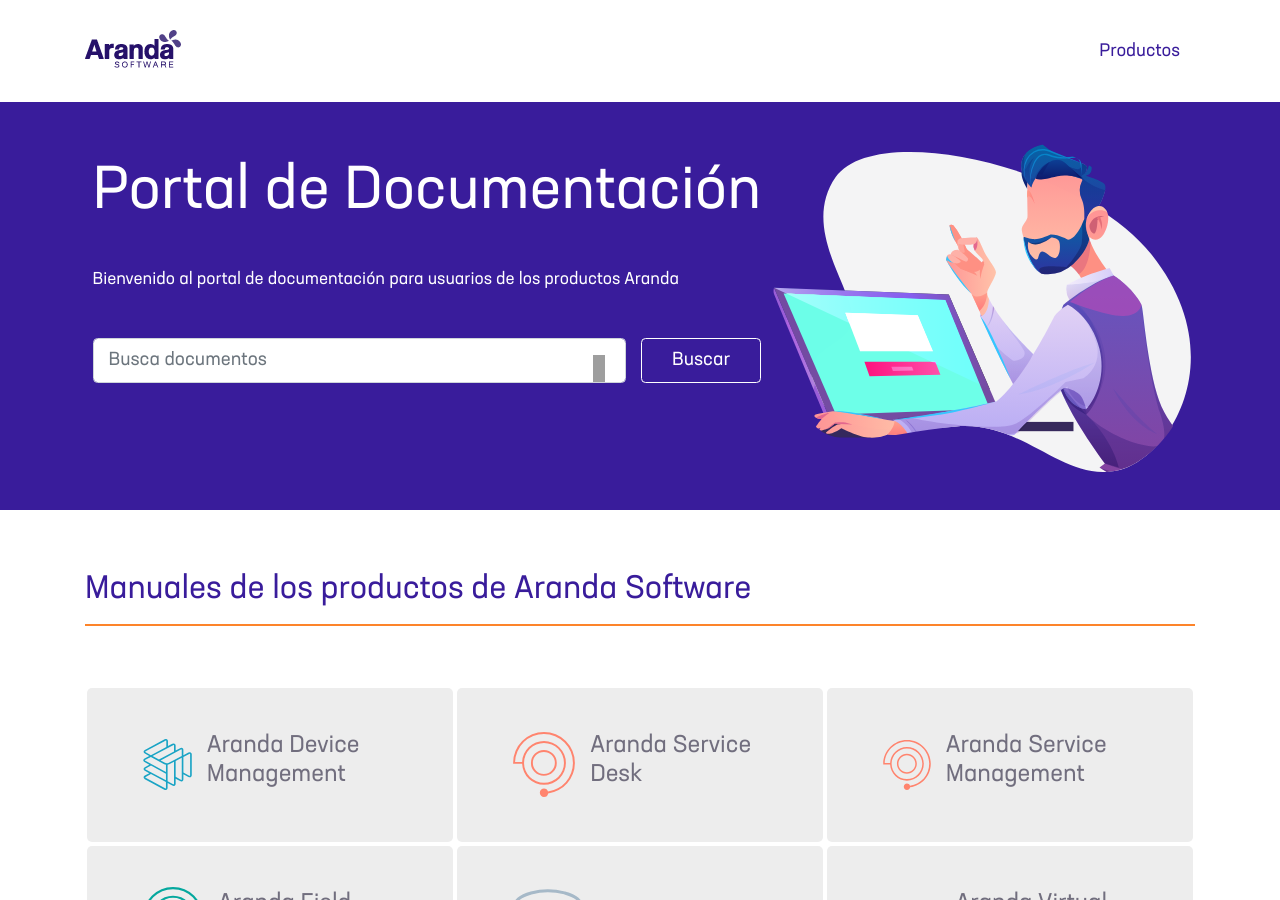
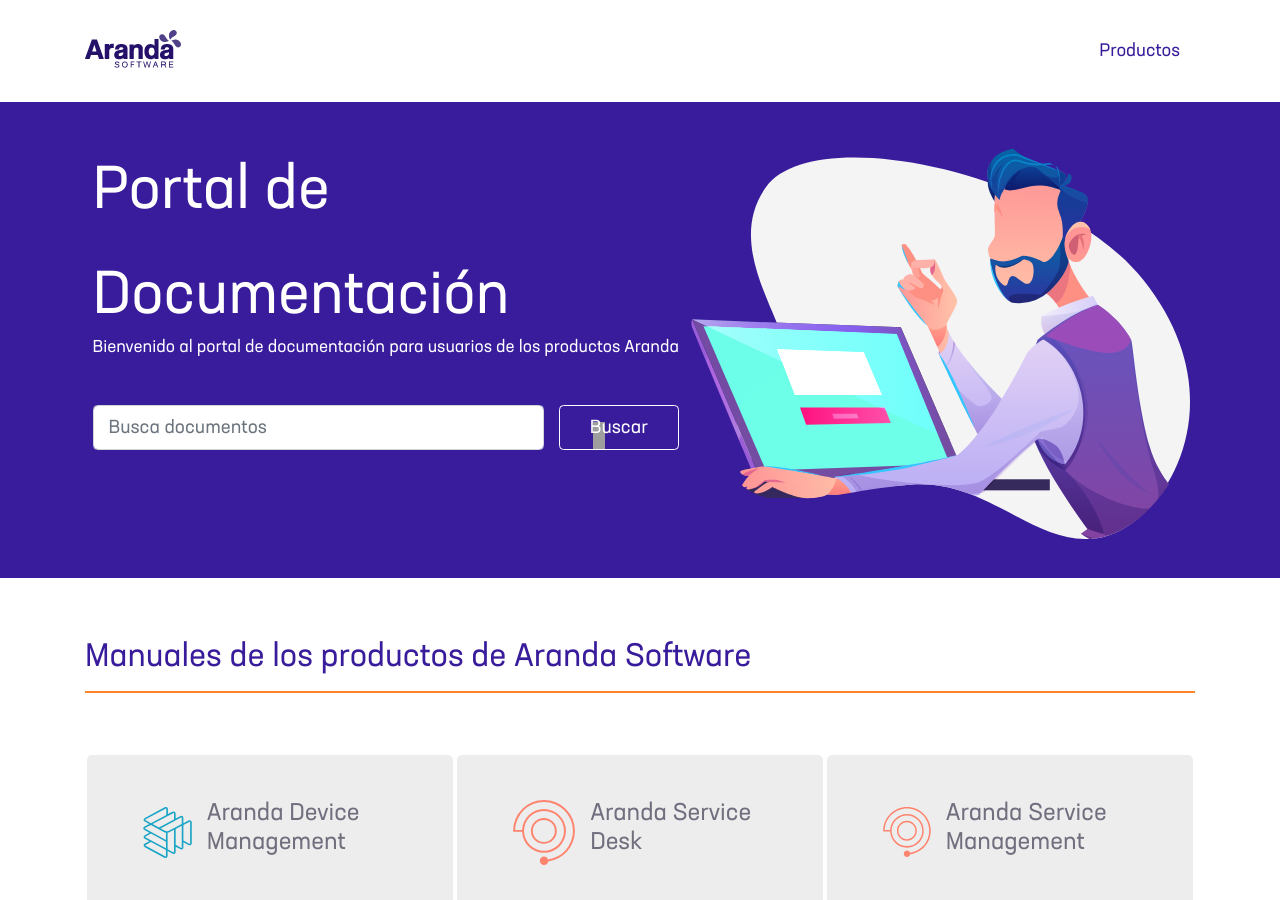
Before and after one commit to aranda-docs/aranda-docs-theme, a Jekyll site: the page built from index.md, in a window 1280 px wide and 900 px high. Built offline with Jekyll 4.4.1, drawn with Linux system fonts in a browser that asks for light colours; grey boxes are pictures that could not be loaded.

Commit message:
Update ar-header-hero.html

```diff
--- a/_includes/ar-header-hero.html
+++ b/_includes/ar-header-hero.html
@@ -3,7 +3,7 @@
         <div class="row no-gutters justify-content-center">
             <div class="col-12 col-md-8 col-lg-auto align-items-center d-flex">
                 <div class="jumbotron pl-0 pr-0 pl-lg-2 pr-lg-2">
-                    <h1 class="mb-5">Portal de <by>  Documentación</h1>
+                    <h1 class="mb-5">Portal de <h1>Documentación</h1>
                     <p class="mb-5">Bienvenido al portal de documentación para usuarios de los productos Aranda</p>
                     <div class="row no-gutters">
                         <div class="col">
```
